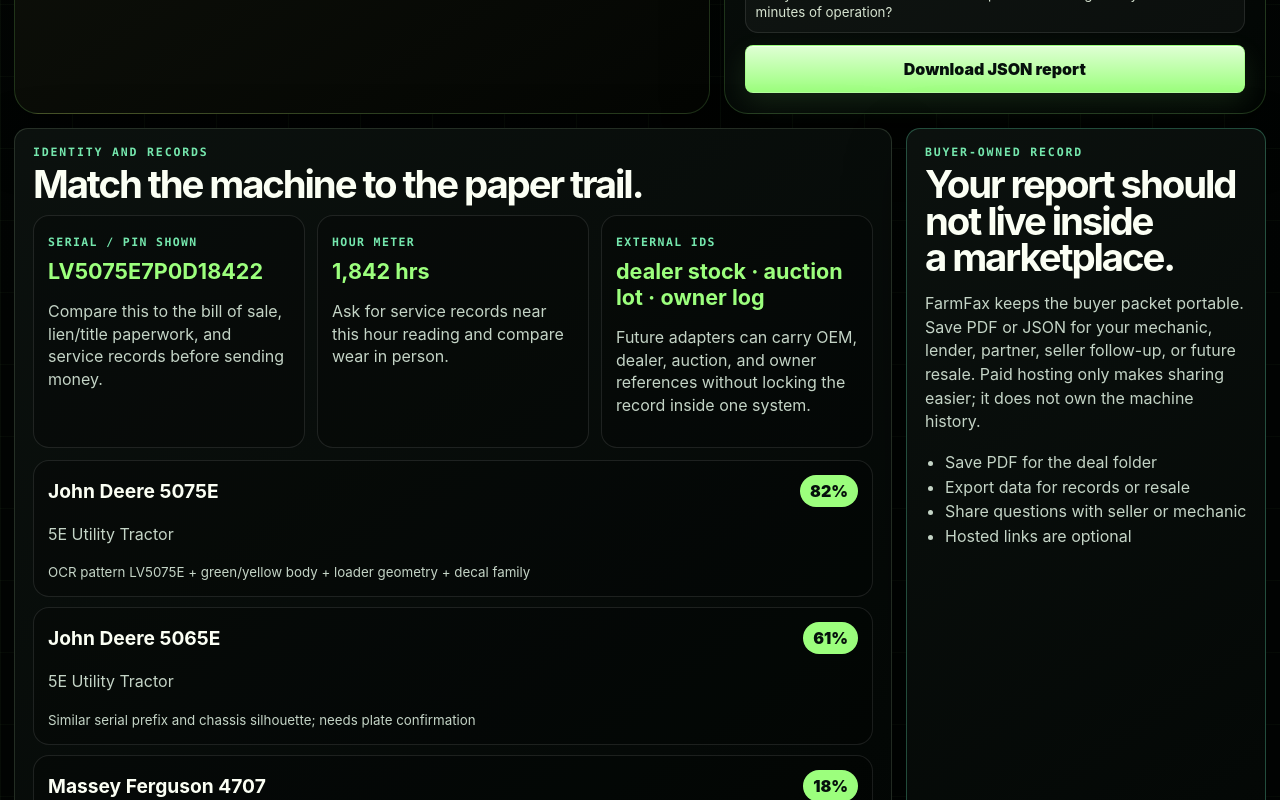
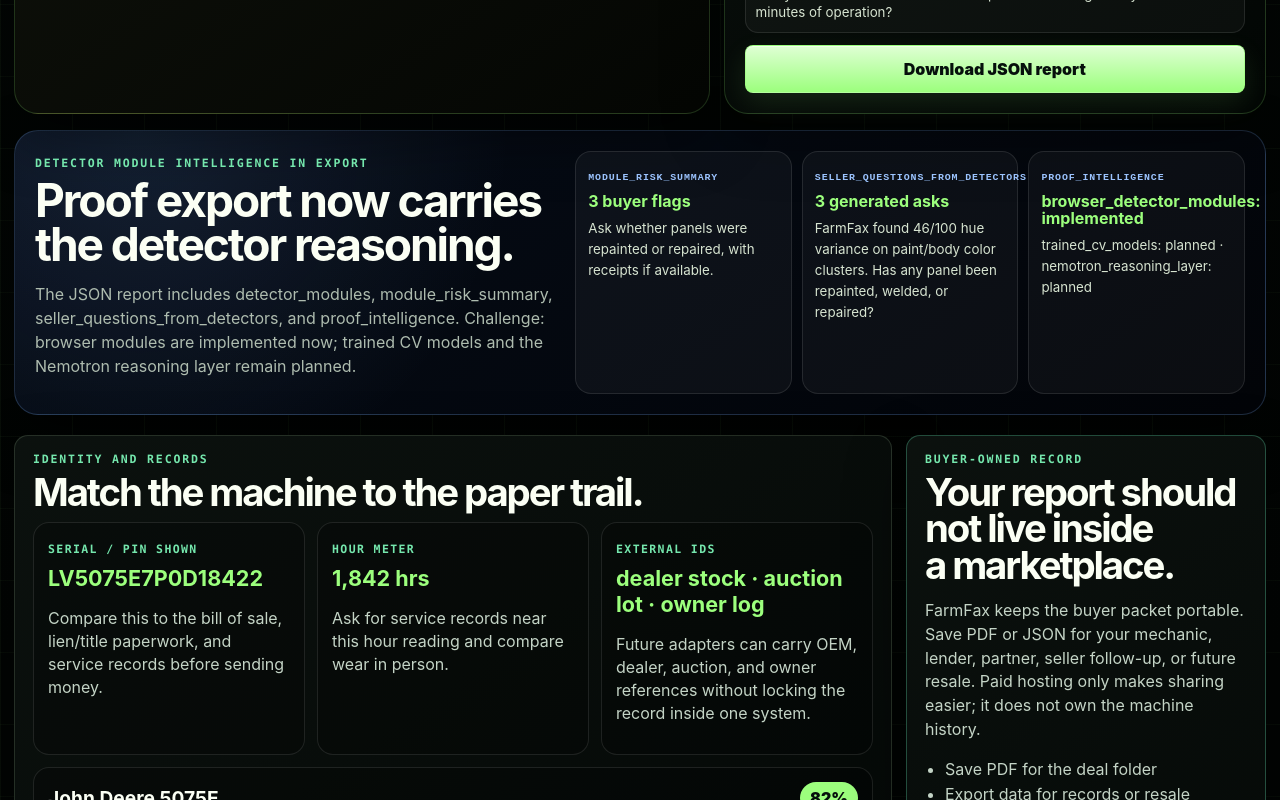
Before and after one commit to primetimeindy/farmfax, a React (Vite) app: page / in a window 1280 px wide. Shown: the part 5900-6700 px from the top of the page. Built offline with nearby package versions, Linux system fonts and the light colour scheme.

Commit message:
feat: export detector report intelligence

```diff
--- a/src/App.css
+++ b/src/App.css
@@ -192,6 +192,14 @@
 .preview-proof-row div { border:1px solid rgba(255,191,78,.18); border-radius:13px; padding:10px; background:rgba(255,191,78,.045); }
 .preview-proof-row b { display:block; margin-top:6px; color:#fff7de; line-height:1.25; }
 .preview-questions { display:grid; gap:7px; }
+.report-intelligence-panel { margin:16px 0 20px; display:grid; grid-template-columns:minmax(0,.88fr) minmax(360px,1.12fr); gap:14px; border:1px solid rgba(127,180,255,.22); border-radius:24px; padding:20px; background:radial-gradient(circle at 10% 0%, rgba(127,180,255,.12), transparent 32%), linear-gradient(145deg, rgba(6,13,25,.96), rgba(2,4,8,.96)); box-shadow:var(--shadow); }
+.report-intelligence-panel h2 { font-size:clamp(1.8rem,3.6vw,3.2rem); margin:8px 0; letter-spacing:-.045em; }
+.report-intelligence-panel p { color:var(--muted); line-height:1.5; }
+.intel-grid { display:grid; grid-template-columns:repeat(3,minmax(0,1fr)); gap:10px; }
+.intel-grid article { border:1px solid rgba(255,255,255,.10); border-radius:16px; padding:12px; background:rgba(255,255,255,.04); }
+.intel-grid article span { color:#9cc4ff; font:1000 .62rem/1 ui-monospace, monospace; letter-spacing:.09em; text-transform:uppercase; }
+.intel-grid article b { display:block; margin:9px 0 7px; color:var(--green); line-height:1.08; }
+.intel-grid article small { color:#d7e4d1; line-height:1.35; }
 .report-preview-card button { width:100%; }
 .capture-grid { display:grid; grid-template-columns: repeat(2, minmax(0,1fr)); gap: 12px; }
 .capture-slot { border:1px solid rgba(255,255,255,.1); border-radius: 18px; padding: 13px; background:rgba(0,0,0,.22); display:grid; grid-template-columns: minmax(0,1fr) 116px; gap: 10px; min-height: 190px; }
@@ -380,7 +388,7 @@
   .analysis-layout, .packet-layout { grid-template-columns:1fr; }
   .source-trail { color:#111; background:#fff; font-size:10px; }
 }
-@media (max-width: 1180px) { .hero-card, .analysis-layout, .packet-layout, .sample-selector { grid-template-columns:1fr; } .architecture-row, .identity-grid { grid-template-columns:1fr; } .proof-strip { grid-template-columns:repeat(2,1fr); } .risk-strip { grid-template-columns:repeat(2,1fr); } }
+@media (max-width: 1180px) { .hero-card, .analysis-layout, .packet-layout, .sample-selector, .report-intelligence-panel { grid-template-columns:1fr; } .architecture-row, .identity-grid, .intel-grid { grid-template-columns:1fr; } .proof-strip { grid-template-columns:repeat(2,1fr); } .risk-strip { grid-template-columns:repeat(2,1fr); } }
 @media (max-width: 820px) {
   .app-shell { width:calc(100vw - 14px); padding:8px 0 24px; }
   .topbar { position:static; align-items:flex-start; flex-direction:column; gap:10px; }
--- a/src/App.tsx
+++ b/src/App.tsx
@@ -103,6 +103,12 @@
   evidence: string
   buyerAction: string
   factors: RiskFactor[]
+}
+
+type DetectorModuleExport = DetectorModuleResult & {
+  slot: SlotId
+  slotTitle: string
+  risk: 'green' | 'yellow' | 'red'
 }
 
 type FarmFaxReport = {
@@ -127,13 +133,25 @@
   demo_truth: {
     browser_photo_checks: 'implemented'
     browser_video_frame_sampling: 'implemented'
+    browser_detector_modules: 'implemented'
+    trained_cv_models: 'planned'
     hermes_orchestration: 'planned'
+    nemotron_reasoning_layer: 'planned'
     nemotron_reasoning: 'planned'
     stripe_checkout: 'simulated'
     unsupported_claims: string[]
   }
   findings: Finding[]
   visual_analysis: Array<{ slot: SlotId; source: 'photo' | 'video_frame'; rustPct: number; wetPct: number; paintVariance: number; confidence: number; summary: string; frameCount?: number; worstFrameTime?: number }>
+  detector_modules: DetectorModuleExport[]
+  module_risk_summary: Array<{ module: string; score: number; risk: 'green' | 'yellow' | 'red'; action: string }>
+  seller_questions_from_detectors: string[]
+  proof_intelligence: {
+    'browser_detector_modules: implemented': boolean
+    'trained_cv_models: planned': boolean
+    'nemotron_reasoning_layer: planned': boolean
+    challenge: string
+  }
   risk_summary: RiskCard[]
   buyer_questions: string[]
   missing_evidence: string[]
@@ -248,6 +266,31 @@
     { name: 'Color-cluster repaint module', score: colorClusterScore, output: `${analysis.paintVariance}/100 hue variance`, challenge: 'Detects color discontinuity; lighting/shadows can still create false positives.' },
     { name: 'Safety checklist module', score: safetyChecklistScore, output: `${safetyChecklistScore}% visible guard/cover coverage proxy`, challenge: 'Equipment-specific component templates are required before certification.' },
   ]
+}
+
+function detectorRisk(module: DetectorModuleResult): DetectorModuleExport['risk'] {
+  if (module.name.includes('Wet-mask') && module.score >= 18) return 'red'
+  if (module.name.includes('Color-cluster') && module.score >= 35) return 'yellow'
+  if (module.name.includes('OCR') && module.score < 72) return 'red'
+  if (module.name.includes('Safety') && module.score < 64) return 'yellow'
+  if (module.name.includes('Edge') && module.score < 32) return 'yellow'
+  return 'green'
+}
+
+function detectorAction(module: DetectorModuleResult, risk: DetectorModuleExport['risk']) {
+  if (module.name.includes('OCR')) return risk === 'green' ? 'Serial/hour proof is exportable; still ask seller to confirm plate text.' : 'Ask seller for a closer serial/hour-meter photo before trusting identity or hours.'
+  if (module.name.includes('Wet-mask')) return risk === 'green' ? 'No strong wet-mask signal in supplied media.' : 'Ask seller for a wiped-clean hose/cylinder close-up and cold-start hydraulic cycle video.'
+  if (module.name.includes('Color-cluster')) return risk === 'green' ? 'No major color-cluster anomaly in supplied view.' : 'Ask whether panels were repainted or repaired, with receipts if available.'
+  if (module.name.includes('Safety')) return risk === 'green' ? 'Visible guard/cover proof is acceptable for buyer review.' : 'Ask for engine-bay/guard photos before deposit.'
+  return risk === 'green' ? 'Texture evidence is acceptable for buyer review.' : 'Ask for close tire/track tread photos at ground level.'
+}
+
+function questionFromDetector(item: DetectorModuleExport) {
+  if (item.name.includes('OCR')) return `Can you send one straight-on close-up of the serial/PIN plate and hour meter? FarmFax OCR readiness is ${item.score}%.`
+  if (item.name.includes('Wet-mask')) return `The hydraulic wet-mask module found ${item.output}. Can you send a wiped-clean cylinder/hoses video after cycling hydraulics?`
+  if (item.name.includes('Color-cluster')) return `FarmFax found ${item.output} on paint/body color clusters. Has any panel been repainted, welded, or repaired?`
+  if (item.name.includes('Safety')) return `Can you send engine-bay guard/cover photos? FarmFax safety coverage proxy is ${item.score}%.`
+  return `Can you send a closer tire/track tread photo? FarmFax texture score is ${item.score}%.`
 }
 
 function clampScore(value: number) {
@@ -645,20 +688,32 @@
     const status = zoneSlots.some((slot) => slot.state === 'missing') ? 'missing' : zoneSlots.some((slot) => slot.state === 'review') ? 'review' : 'received'
     return { ...zone, status, count: zoneSlots.filter((slot) => slot.state !== 'missing').length, total: zoneSlots.length }
   })), [slots])
-  const sellerQuestionPreview = reportSeed.buyerQuestions.slice(0, 3)
+  const baseSellerQuestionPreview = reportSeed.buyerQuestions.slice(0, 3)
   const missingProofPreview = missing.slice(0, 3)
   const guideCopy = cameraGuideForSlot(cameraSlot)
   const specificDetectorSignals = useMemo(() => slots
     .flatMap((slot) => detectorSignalsForSlot(slot).map((signal) => ({ ...signal, slot })))
     .sort((a, b) => detectorPriority(b.status) - detectorPriority(a.status))
     .slice(0, 7), [slots])
-  const detectorModuleRollup = useMemo(() => slots
+  const detectorModuleExports = useMemo<DetectorModuleExport[]>(() => slots
     .flatMap((slot) => {
       const analysis = slot.analysis as ImageAnalysis | undefined
       if (!analysis) return []
-      return modulesForAnalysis(analysis).map((module: DetectorModuleResult) => ({ ...module, slotTitle: slot.title }))
-    })
-    .slice(0, 10), [slots])
+      return modulesForAnalysis(analysis).map((module) => {
+        const risk = detectorRisk(module)
+        return { ...module, slot: slot.id, slotTitle: slot.title, risk }
+      })
+    }), [slots])
+  const detectorModuleRollup = useMemo(() => detectorModuleExports.slice(0, 10), [detectorModuleExports])
+  const moduleRiskSummary = useMemo(() => detectorModuleExports
+    .filter((module) => module.risk !== 'green')
+    .slice(0, 6)
+    .map((module) => ({ module: module.name, score: module.score, risk: module.risk, action: detectorAction(module, module.risk) })), [detectorModuleExports])
+  const detectorQuestions = useMemo(() => detectorModuleExports
+    .filter((module) => module.risk !== 'green')
+    .slice(0, 5)
+    .map(questionFromDetector), [detectorModuleExports])
+  const sellerQuestionPreview = [...baseSellerQuestionPreview, ...detectorQuestions].slice(0, 3)
   const riskSummary = useMemo(() => buildRiskSummary(slots, findings, analyzedSlots.length, reportSeed), [slots, findings, analyzedSlots.length, reportSeed])
   const dealPosture = missing.some((slot) => slot.id === 'serial' || slot.id === 'hours')
     ? 'Do not send money yet'
@@ -701,7 +756,10 @@
     demo_truth: {
       browser_photo_checks: 'implemented',
       browser_video_frame_sampling: 'implemented',
+      browser_detector_modules: 'implemented',
+      trained_cv_models: 'planned',
       hermes_orchestration: 'planned',
+      nemotron_reasoning_layer: 'planned',
       nemotron_reasoning: 'planned',
       stripe_checkout: 'simulated',
       unsupported_claims: [
@@ -724,12 +782,21 @@
       frameCount: slot.video?.frameCount,
       worstFrameTime: slot.video?.posterTime,
     })),
+    detector_modules: detectorModuleExports,
+    module_risk_summary: moduleRiskSummary,
+    seller_questions_from_detectors: detectorQuestions,
+    proof_intelligence: {
+      'browser_detector_modules: implemented': true,
+      'trained_cv_models: planned': true,
+      'nemotron_reasoning_layer: planned': true,
+      challenge: 'Detector module outputs are exported as buyer decision support, not as mechanical certification.',
+    },
     risk_summary: riskSummary,
-    buyer_questions: reportSeed.buyerQuestions,
+    buyer_questions: [...reportSeed.buyerQuestions, ...detectorQuestions],
     missing_evidence: missing.map((slot) => slot.title),
     open_record_commitment: reportSeed.openRecordCommitment,
     integration_stack: architectureStack.map((item) => item.name),
-  }), [acceptedCount, analyzedSlots, conditionScore, findings, missing, photoSourceCount, reportSeed, sampledFrameCount, scenarioState.selectedScenarioId, riskSummary, videoSourceCount])
+  }), [acceptedCount, analyzedSlots, conditionScore, detectorModuleExports, detectorQuestions, findings, missing, moduleRiskSummary, photoSourceCount, reportSeed, sampledFrameCount, scenarioState.selectedScenarioId, riskSummary, videoSourceCount])
 
   const openRecordPreview = useMemo(() => ({
     schema: report.schema_version,
@@ -745,6 +812,10 @@
       hour_meter: reportSeed.hourMeter ?? 'unknown',
     },
     evidence: report.visual_analysis.length ? report.visual_analysis.map((item) => ({ slot: item.slot, summary: item.summary, confidence: item.confidence })) : slots.map((slot) => ({ slot: slot.id, state: slot.state, has_image: Boolean(slot.image) })),
+    detector_modules: report.detector_modules.map((module) => ({ slot: module.slot, module: module.name, score: module.score, risk: module.risk, output: module.output })),
+    module_risk_summary: report.module_risk_summary,
+    seller_questions_from_detectors: report.seller_questions_from_detectors,
+    proof_intelligence: report.proof_intelligence,
     risk_summary: report.risk_summary.map((risk) => ({ id: risk.id, score: risk.score, level: risk.level, action: risk.buyerAction })),
     portability: 'Core record exports as JSON/PDF; paid hosting does not own the equipment history.',
   }), [report, reportSeed.hourMeter, slots])
@@ -1342,6 +1413,31 @@
         </article>
       </section>
 
+      <section className="report-intelligence-panel" data-qa="report-intelligence-panel">
+        <div>
+          <span className="section-label">Detector module intelligence in export</span>
+          <h2>Proof export now carries the detector reasoning.</h2>
+          <p>The JSON report includes detector_modules, module_risk_summary, seller_questions_from_detectors, and proof_intelligence. Challenge: browser modules are implemented now; trained CV models and the Nemotron reasoning layer remain planned.</p>
+        </div>
+        <div className="intel-grid">
+          <article>
+            <span>module_risk_summary</span>
+            <b>{moduleRiskSummary.length || 0} buyer flags</b>
+            <small>{moduleRiskSummary[0]?.action ?? 'No detector module requires immediate seller follow-up.'}</small>
+          </article>
+          <article>
+            <span>seller_questions_from_detectors</span>
+            <b>{detectorQuestions.length} generated asks</b>
+            <small>{detectorQuestions[0] ?? 'Detector output did not generate extra seller questions.'}</small>
+          </article>
+          <article>
+            <span>proof_intelligence</span>
+            <b>browser_detector_modules: implemented</b>
+            <small>trained_cv_models: planned · nemotron_reasoning_layer: planned</small>
+          </article>
+        </div>
+      </section>
+
       <section className="packet-layout" id="catalog">
         <div className="panel catalog-panel">
           <div className="section-label">identity and records</div>
```
Also changed, not shown: scripts/verify-demo.mjs (+7 -0 lines).
